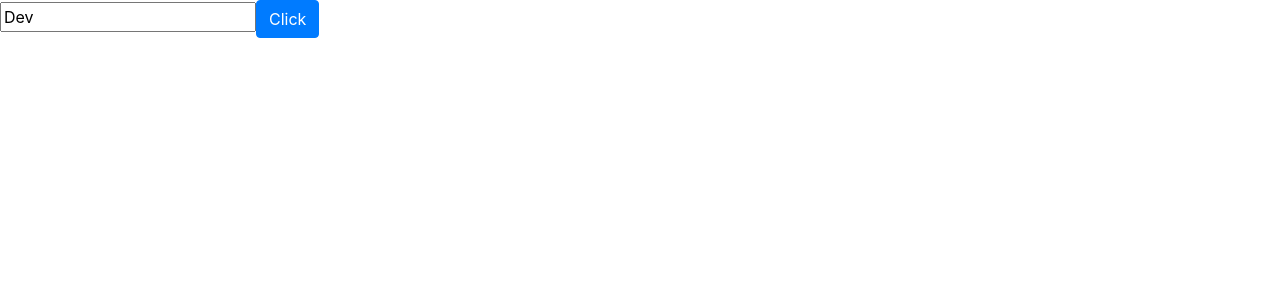
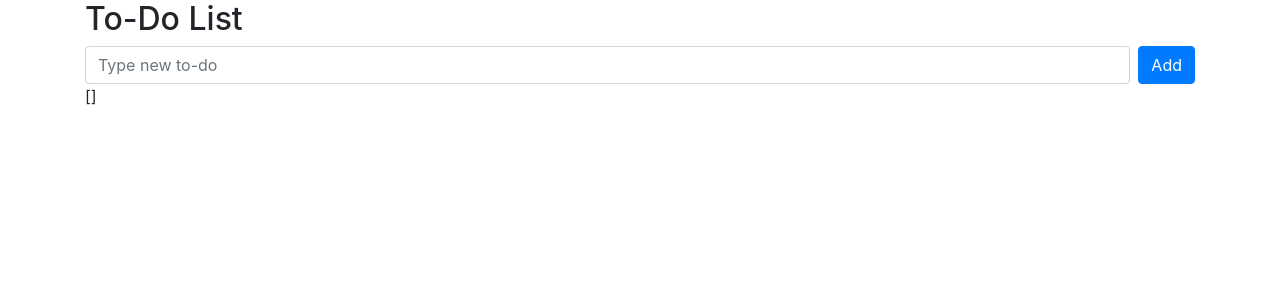
Before and after one commit to dianakoh/vue-project, a Vue app in the folder vue3-project/: page / in a window 1280 px wide. Shown: the top 300 px of the page. Built offline with nearby package versions, Linux system fonts and the light colour scheme.

Commit message:
리스트에 새로운 To-Do 추가

```diff
--- a/vue3-project/src/App.vue
+++ b/vue3-project/src/App.vue
@@ -1,13 +1,29 @@
 <template>
+  <div class="container">
+    <h2>To-Do List</h2>
+    <form
+      @submit.prevent="onSubmit"
+      class="d-flex"
+    >
+      <div class="flex-grow-1 mr-2">
         <input
+          class="form-control"
           type="text"
-  v-model="name">
+          v-model="todo"
+          placeholder="Type new to-do"
+        >
+      </div>
+      <div>
         <button
           class="btn btn-primary"
-  @click="onSubmit"
+          type="submit"
         >
-  Click
+          Add
         </button>
+      </div>
+    </form>
+    {{todos}}
+  </div>
 </template>
 
 <script>
@@ -15,7 +31,8 @@
 
 export default {
   setup() {
-    const name = ref('Dev');
+    const todo = ref('');
+    const todos = ref([]);
     // const greeting = (name) => {
     //     return 'Hello, ' + name;
     // };
@@ -23,11 +40,15 @@
     // const greet = greeting(name);
 
     const onSubmit = () => {
-      console.log(name.value)
+      todos.value.push({
+        id: Date.now(),
+        subject: todo.value
+      });
     };
 
     return  {
-      name,
+      todo,
+      todos,
       onSubmit,
     };
   },
```
Lines whose indentation alone changed are shown as unchanged.
